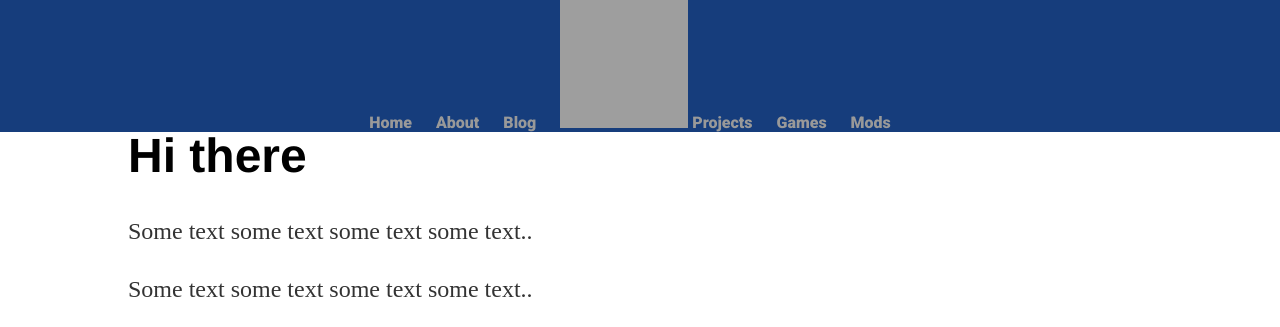
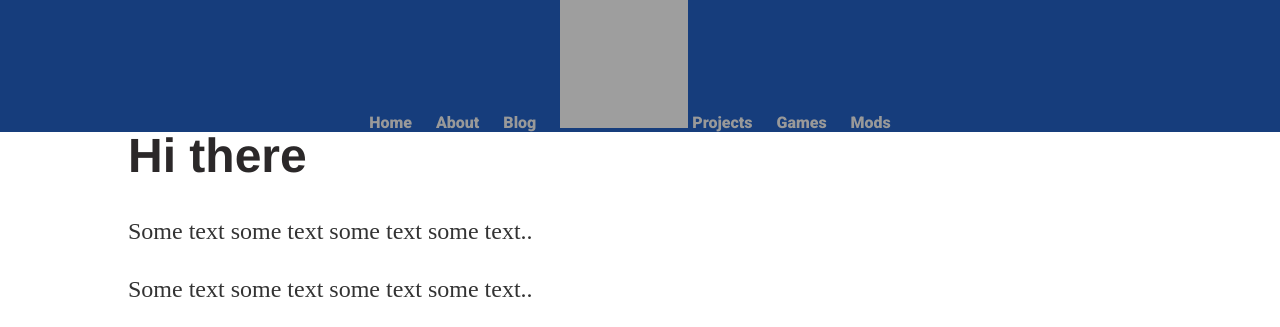
Before and after one commit to Horatio-McCallister/Horatio-McCallister.github.io, a Jekyll site: the page built from index.html, in a window 1280 px wide. Shown: the top 327 px of the page. Built offline with Jekyll 4.4.1, drawn with Linux system fonts in a browser that asks for light colours; grey boxes are pictures that could not be loaded.

Commit message:
no message

```diff
--- a/css/main.css
+++ b/css/main.css
@@ -1,5 +1,6 @@
 body {
     margin: 0;
+	color: #2b2829;
 }
 nav ul, footer ul {
     font-family: 'Roboto', sans-serif;
```
